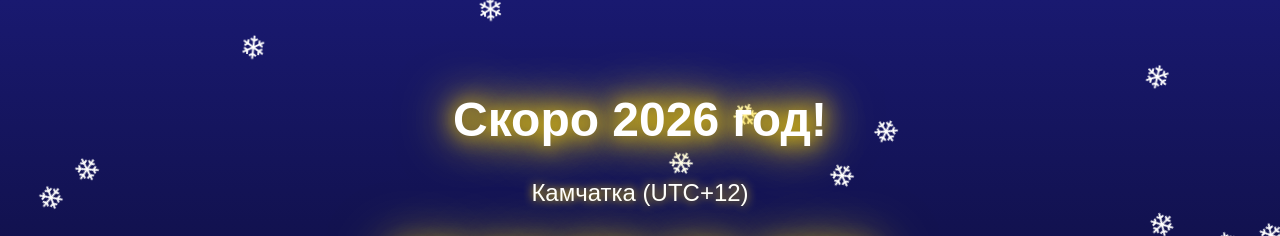
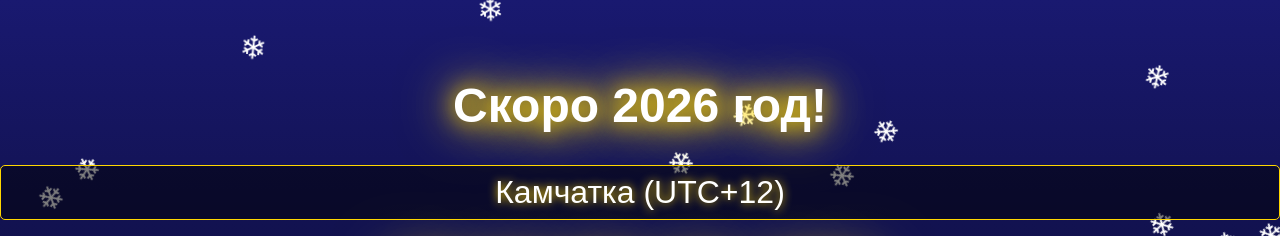
Before and after one commit to Forzes12/New-Year, a plain HTML site: page index.html in a window 1280 px wide. Shown: the top 236 px of the page. Drawn offline with Linux system fonts and the light colour scheme.

Commit message:
Add files via upload

```diff
--- a/script.js
+++ b/script.js
@@ -168,7 +168,6 @@ function switchRegion(newIndex) {
     const timerContainer = document.getElementById('timer-container');
     const regionName = document.getElementById('region-name');
     timerContainer.classList.add('fade');
-    regionName.classList.add('fade');
     setTimeout(() => {
         currentRegionIndex = newIndex;
         targetDate = getTargetDate(regions[currentRegionIndex].offset);
@@ -176,7 +175,6 @@ function switchRegion(newIndex) {
         updateCountdown(); // Update immediately
         updateAllRegions();
         timerContainer.classList.remove('fade');
-        regionName.classList.remove('fade');
     }, 500);
 }
 
--- a/style.css
+++ b/style.css
@@ -27,10 +27,14 @@ h1 {
 }
 
 .region-name {
-    font-size: 1.5rem;
+    font-size: 2rem;
     margin-bottom: 2rem;
     text-shadow: 0 0 10px gold;
     transition: opacity 0.5s ease;
+    background: rgba(0, 0, 0, 0.5);
+    padding: 0.5rem;
+    border-radius: 5px;
+    border: 1px solid gold;
 }
 
 .region-name.fade {
```
